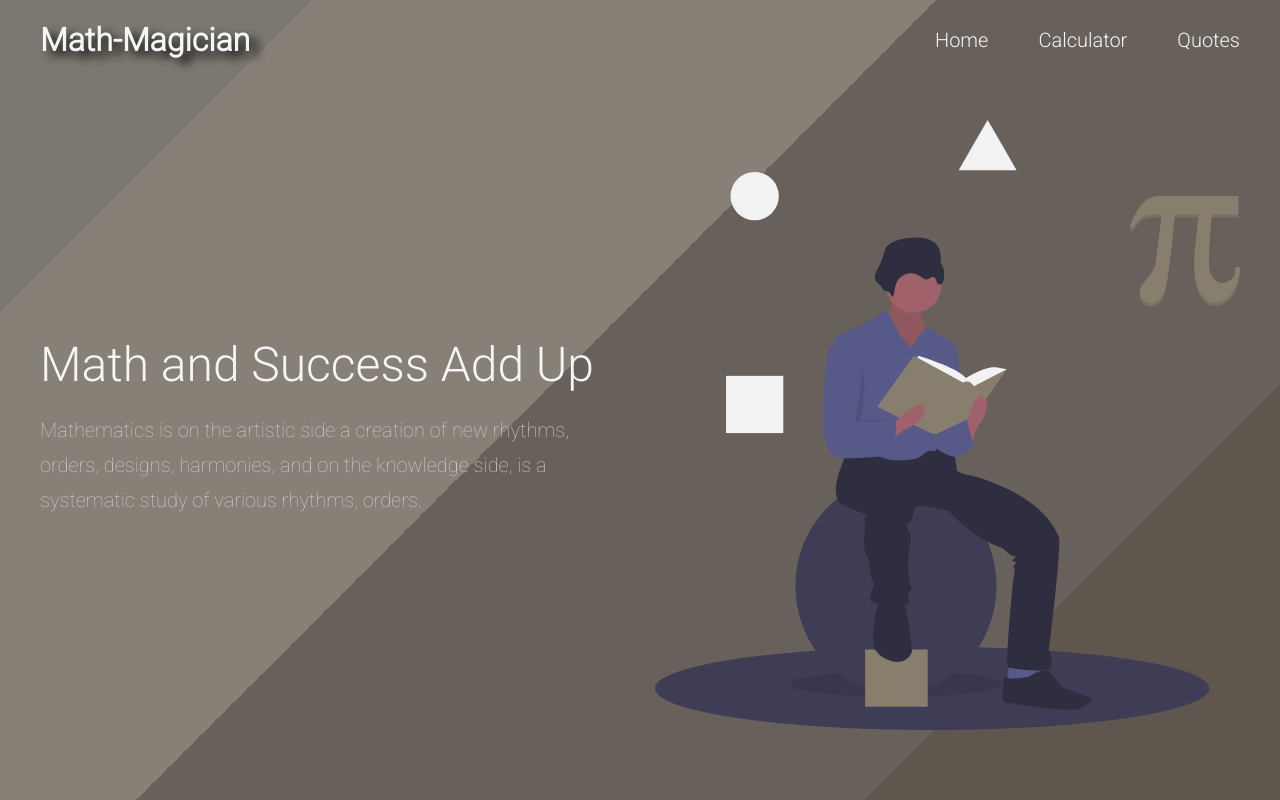
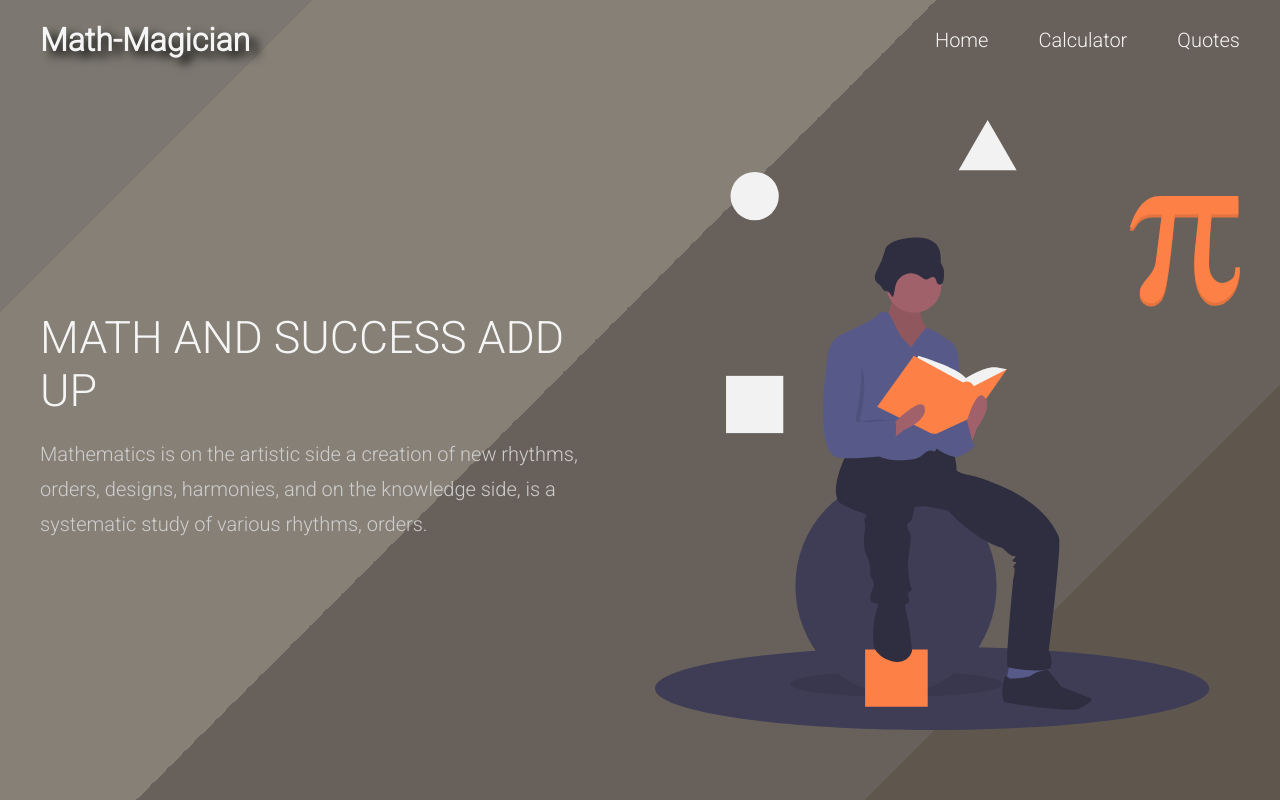
Before and after one commit to amita-roy/Calculator, a React (Create React App) app: page / in a window 1280 px wide. Built offline with nearby package versions, Linux system fonts and the light colour scheme.

Commit message:
Update image of homepage

```diff
--- a/src/pages/home.css
+++ b/src/pages/home.css
@@ -24,10 +24,11 @@
     font-size: 20px;
     color: rgb(206, 206, 206);
     line-height: 35px;
+    font-weight: 400;
 }
 
 .tagline {
-    font-size: 3rem;
+    font-size: 2.8rem;
     color: whitesmoke;
     font-weight: 500;
     margin-bottom: 20px;
--- a/src/pages/home.js
+++ b/src/pages/home.js
@@ -1,11 +1,12 @@
 import React from 'react';
 import './home.css';
-import Illustration from '../assets/images/undraw_mathematics_4otb.svg';
+// import Illustration from '../assets/images/undraw_mathematics_4otb.svg';
+import Illustration from '../assets/images/undraw_mathematics_4otb2.svg';
 
 const Home = () => (
   <div className="home">
     <div className="home-content">
-      <h3 className="tagline">Math and Success Add Up</h3>
+      <h3 className="tagline">MATH AND SUCCESS ADD UP</h3>
       <p className="left-text">
         Mathematics is on the artistic side a creation of new rhythms,
         orders, designs, harmonies, and on the knowledge side, is a systematic
```
Also changed, not shown: src/assets/images/undraw_mathematics_4otb2.svg (added).
